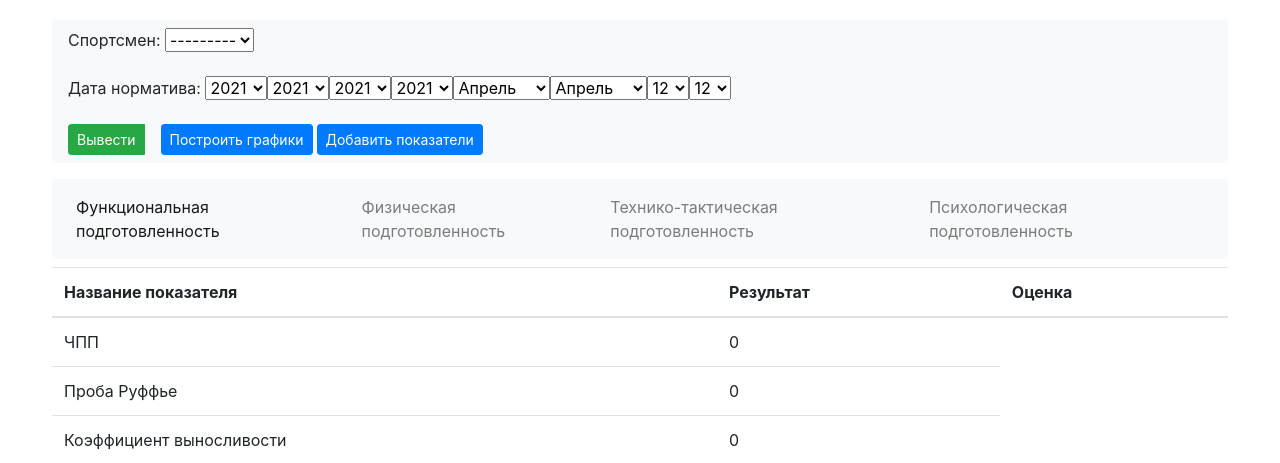
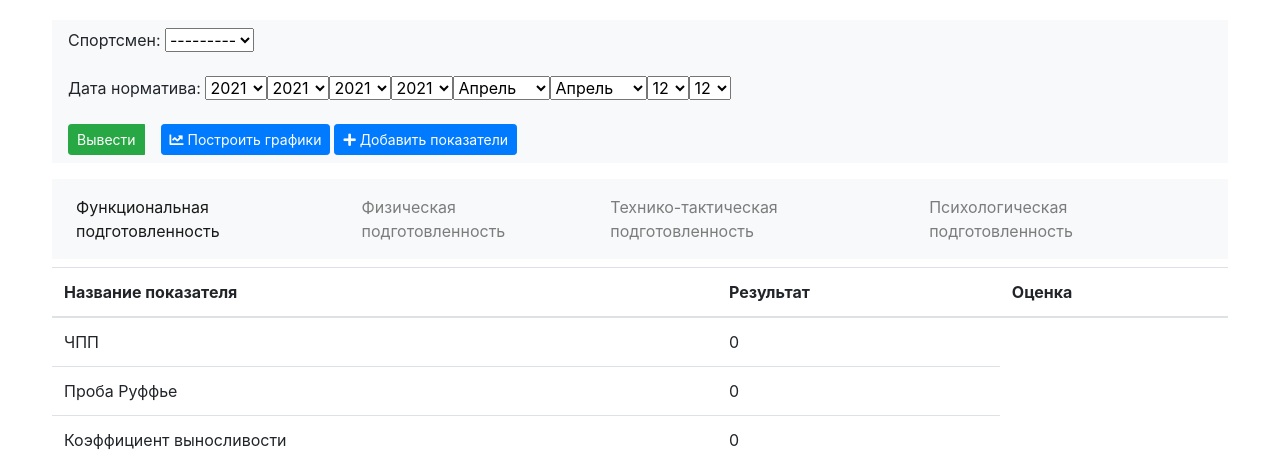
Before and after one commit to npetrov23/web-python-application, a Django app: page /indicators/ in a window 1280 px wide. Shown: the top 463 px of the page. Run offline with Django 3.2, Linux system fonts and the light colour scheme; data comes from the database, SQL or seed files in the repository; some libraries are stand-ins or nearby versions.

Commit message:
Добавление иконок к кнопкам

```diff
--- a/templates/PhysicalTraining.html
+++ b/templates/PhysicalTraining.html
@@ -1,7 +1,7 @@
 {% extends 'base.html' %}
     {% block charts_start %}
     <form action="{% url 'physical_charts' %}">
-        <button type="submit" class="btn btn-primary btn-sm mr-1" >Построить графики</button>
+        <button type="submit" class="btn btn-primary btn-sm mr-1" ><i class="fas fa-chart-line"></i> Построить графики</button>
     </form>
     {% endblock %}
     {% block menu %}
--- a/templates/PsychologicalTraining.html
+++ b/templates/PsychologicalTraining.html
@@ -1,7 +1,7 @@
 {% extends 'base.html' %}
     {% block charts_start %}
     <form action="{% url 'psy_charts' %}">
-        <button type="submit" class="btn btn-primary btn-sm mr-1" >Построить графики</button>
+        <button type="submit" class="btn btn-primary btn-sm mr-1" ><i class="fas fa-chart-line"></i> Построить графики</button>
     </form>
     {% endblock %}
     {% block menu %}
--- a/templates/TacticalTraining.html
+++ b/templates/TacticalTraining.html
@@ -1,7 +1,7 @@
 {% extends 'base.html' %}
     {% block charts_start %}
     <form action="{% url 'tactical_charts' %}">
-        <button type="submit" class="btn btn-primary btn-sm mr-1" >Построить графики</button>
+        <button type="submit" class="btn btn-primary btn-sm mr-1" ><i class="fas fa-chart-line"></i> Построить графики</button>
     </form>
     {% endblock %}
     {% block menu %}
--- a/templates/base.html
+++ b/templates/base.html
@@ -3,6 +3,7 @@
 <head>
     <link rel="stylesheet" href="https://maxcdn.bootstrapcdn.com/bootstrap/4.0.0/css/bootstrap.min.css" integrity="sha384-Gn5384xqQ1aoWXA+058RXPxPg6fy4IWvTNh0E263XmFcJlSAwiGgFAW/dAiS6JXm" crossorigin="anonymous">
     <script src="https://maxcdn.bootstrapcdn.com/bootstrap/4.0.0/js/bootstrap.min.js" integrity="sha384-JZR6Spejh4U02d8jOt6vLEHfe/JQGiRRSQQxSfFWpi1MquVdAyjUar5+76PVCmYl" crossorigin="anonymous"></script>
+    <link rel="stylesheet" href="https://use.fontawesome.com/releases/v5.8.2/css/all.css">
     <meta charset="UTF-8">
     {% load static %}
     <link rel="stylesheet" href="{% static 'css/styles.css' %}">
@@ -35,7 +36,7 @@
         {% endblock %}
 
         <form action="{% url 'new' %}">
-            <button type="submit" class="btn btn-primary btn-sm" >Добавить показатели</button>
+            <button type="submit" class="btn btn-primary btn-sm" ><i class="fas fa-plus"></i> Добавить показатели</button>
         </form>
 
         </nav>
--- a/templates/charts.html
+++ b/templates/charts.html
@@ -3,6 +3,7 @@
 <head>
     <link rel="stylesheet" href="https://maxcdn.bootstrapcdn.com/bootstrap/4.0.0/css/bootstrap.min.css" integrity="sha384-Gn5384xqQ1aoWXA+058RXPxPg6fy4IWvTNh0E263XmFcJlSAwiGgFAW/dAiS6JXm" crossorigin="anonymous">
     <script src="https://maxcdn.bootstrapcdn.com/bootstrap/4.0.0/js/bootstrap.min.js" integrity="sha384-JZR6Spejh4U02d8jOt6vLEHfe/JQGiRRSQQxSfFWpi1MquVdAyjUar5+76PVCmYl" crossorigin="anonymous"></script>
+    <link rel="stylesheet" href="https://use.fontawesome.com/releases/v5.8.2/css/all.css">
     <meta charset="UTF-8">
     {% load l10n %}
     {% load static %}
@@ -33,11 +34,11 @@
             </form>
 
          <form action="{% url 'index' %}">
-            <button type="submit" class="btn btn-primary btn-sm mr-1" >Построить таблицы</button>
+            <button type="submit" class="btn btn-primary btn-sm mr-1" ><i class="fas fa-table"></i> Построить таблицы</button>
         </form>
 
         <form action="{% url 'new' %}">
-            <button type="submit" class="btn btn-primary btn-sm" >Добавить показатели</button>
+            <button type="submit" class="btn btn-primary btn-sm" ><i class="fas fa-plus"></i> Добавить показатели</button>
         </form>
 
         </nav>
--- a/templates/index.html
+++ b/templates/index.html
@@ -2,7 +2,7 @@
 
 {% block charts_start %}
     <form action="{% url 'charts' %}">
-        <button type="submit" class="btn btn-primary btn-sm mr-1" >Построить графики</button>
+        <button type="submit" class="btn btn-primary btn-sm mr-1" ><i class="fas fa-chart-line"></i> Построить графики</button>
     </form>
 {% endblock %}
 
--- a/templates/physical_charts.html
+++ b/templates/physical_charts.html
@@ -3,6 +3,7 @@
 <head>
     <link rel="stylesheet" href="https://maxcdn.bootstrapcdn.com/bootstrap/4.0.0/css/bootstrap.min.css" integrity="sha384-Gn5384xqQ1aoWXA+058RXPxPg6fy4IWvTNh0E263XmFcJlSAwiGgFAW/dAiS6JXm" crossorigin="anonymous">
     <script src="https://maxcdn.bootstrapcdn.com/bootstrap/4.0.0/js/bootstrap.min.js" integrity="sha384-JZR6Spejh4U02d8jOt6vLEHfe/JQGiRRSQQxSfFWpi1MquVdAyjUar5+76PVCmYl" crossorigin="anonymous"></script>
+    <link rel="stylesheet" href="https://use.fontawesome.com/releases/v5.8.2/css/all.css">
     <meta charset="UTF-8">
     {% load l10n %}
     {% load static %}
@@ -33,11 +34,11 @@
             </form>
 
          <form action="{% url 'physical' %}">
-            <button type="submit" class="btn btn-primary btn-sm mr-1" >Построить таблицы</button>
+            <button type="submit" class="btn btn-primary btn-sm mr-1" ><i class="fas fa-table"></i> Построить таблицы</button>
         </form>
 
         <form action="{% url 'new' %}">
-            <button type="submit" class="btn btn-primary btn-sm" >Добавить показатели</button>
+            <button type="submit" class="btn btn-primary btn-sm" ><i class="fas fa-plus"></i> Добавить показатели</button>
         </form>
 
         </nav>
--- a/templates/psy_charts.html
+++ b/templates/psy_charts.html
@@ -3,6 +3,7 @@
 <head>
     <link rel="stylesheet" href="https://maxcdn.bootstrapcdn.com/bootstrap/4.0.0/css/bootstrap.min.css" integrity="sha384-Gn5384xqQ1aoWXA+058RXPxPg6fy4IWvTNh0E263XmFcJlSAwiGgFAW/dAiS6JXm" crossorigin="anonymous">
     <script src="https://maxcdn.bootstrapcdn.com/bootstrap/4.0.0/js/bootstrap.min.js" integrity="sha384-JZR6Spejh4U02d8jOt6vLEHfe/JQGiRRSQQxSfFWpi1MquVdAyjUar5+76PVCmYl" crossorigin="anonymous"></script>
+    <link rel="stylesheet" href="https://use.fontawesome.com/releases/v5.8.2/css/all.css">
     <meta charset="UTF-8">
     {% load l10n %}
     {% load static %}
@@ -33,11 +34,11 @@
             </form>
 
          <form action="{% url 'psy' %}">
-            <button type="submit" class="btn btn-primary btn-sm mr-1" >Построить таблицы</button>
+            <button type="submit" class="btn btn-primary btn-sm mr-1" ><i class="fas fa-table"></i> Построить таблицы</button>
         </form>
 
         <form action="{% url 'new' %}">
-            <button type="submit" class="btn btn-primary btn-sm" >Добавить показатели</button>
+            <button type="submit" class="btn btn-primary btn-sm" ><i class="fas fa-plus"></i> Добавить показатели</button>
         </form>
 
         </nav>
--- a/templates/tactical_charts.html
+++ b/templates/tactical_charts.html
@@ -3,6 +3,7 @@
 <head>
     <link rel="stylesheet" href="https://maxcdn.bootstrapcdn.com/bootstrap/4.0.0/css/bootstrap.min.css" integrity="sha384-Gn5384xqQ1aoWXA+058RXPxPg6fy4IWvTNh0E263XmFcJlSAwiGgFAW/dAiS6JXm" crossorigin="anonymous">
     <script src="https://maxcdn.bootstrapcdn.com/bootstrap/4.0.0/js/bootstrap.min.js" integrity="sha384-JZR6Spejh4U02d8jOt6vLEHfe/JQGiRRSQQxSfFWpi1MquVdAyjUar5+76PVCmYl" crossorigin="anonymous"></script>
+    <link rel="stylesheet" href="https://use.fontawesome.com/releases/v5.8.2/css/all.css">
     <meta charset="UTF-8">
     {% load l10n %}
     {% load static %}
@@ -33,11 +34,11 @@
             </form>
 
          <form action="{% url 'tactical' %}">
-            <button type="submit" class="btn btn-primary btn-sm mr-1" >Построить таблицы</button>
+            <button type="submit" class="btn btn-primary btn-sm mr-1" ><i class="fas fa-table"></i> Построить таблицы</button>
         </form>
 
         <form action="{% url 'new' %}">
-            <button type="submit" class="btn btn-primary btn-sm" >Добавить показатели</button>
+            <button type="submit" class="btn btn-primary btn-sm" ><i class="fas fa-plus"></i> Добавить показатели</button>
         </form>
 
         </nav>
```
